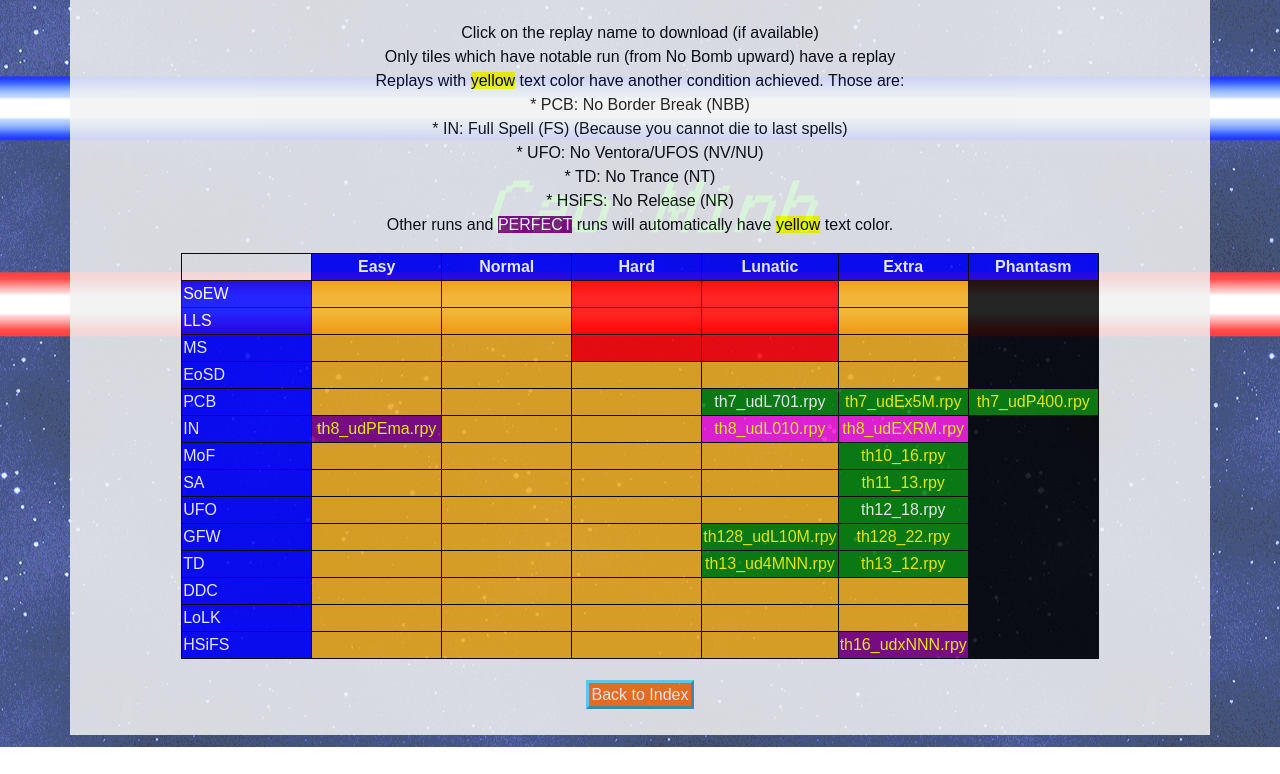
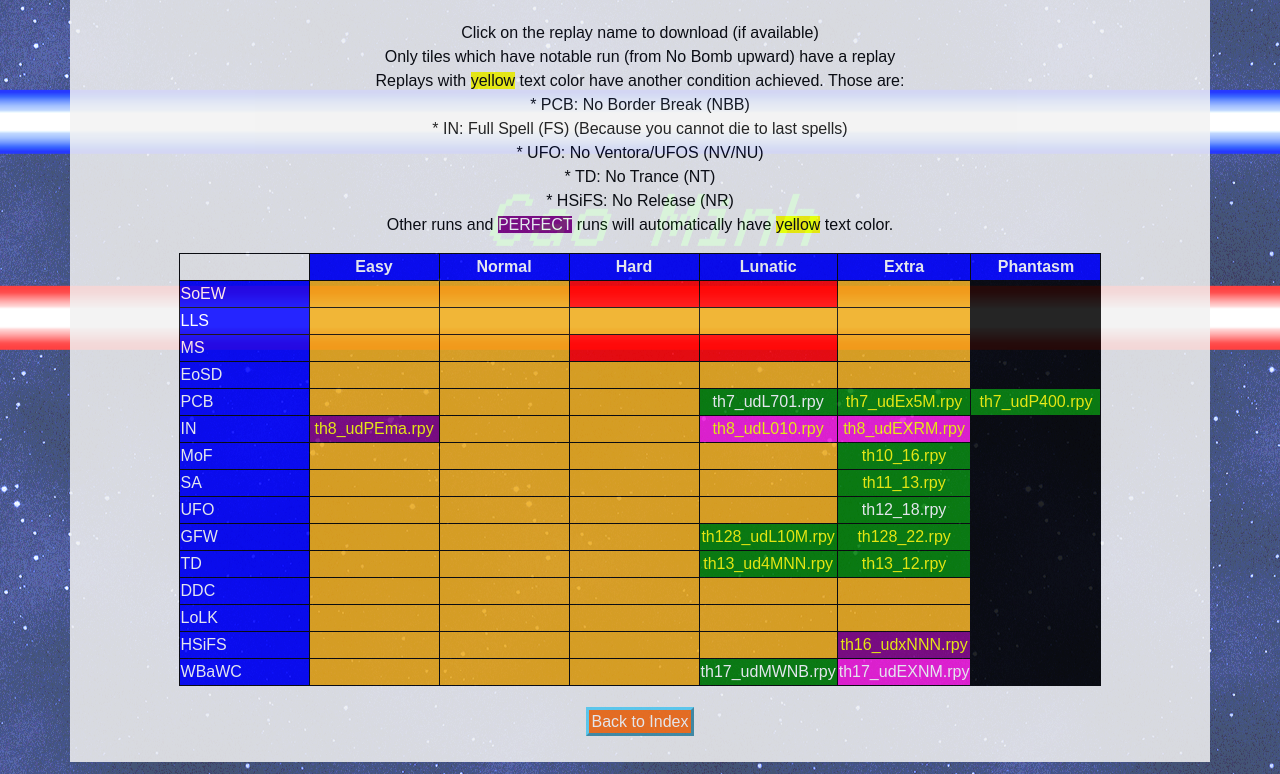
Before and after one commit to hoangcaominh/hcmgithubpage.github.io, a plain HTML site: page mainprogress.html in a window 1280 px wide. Shown: the part 330-1104 px from the top of the page. Before the commit the page ends 1077 px from the top, so only its background shows below. Drawn offline with nearby package versions, Linux system fonts and the light colour scheme.

Commit message:
Add WBaWC progress and update achievements

```diff
--- a/mainprogress.html
+++ b/mainprogress.html
@@ -73,8 +73,8 @@
 						<td class = 'name'>LLS</td>
 						<td class = 'occ'></td>
 						<td class = 'occ'></td>
-						<td class = 'no'></td>
-						<td class = 'no'></td>
+						<td class = 'occ'></td>
+						<td class = 'occ'></td>
 						<td class = 'occ'></td>
 						<td class = 'na'></td>
 					</tr>
@@ -195,7 +195,17 @@
 						<td class = 'occ'></td>
 						<td class = 'occ'></td>
 						<td class = 'occ'></td>
-						<td class = 'pr'><a style='color:yellow' href = 'replay/th16_udxNNN'>th16_udxNNN.rpy</a></td>
+						<td class = 'pr'><a style='color:yellow' href = 'replay/th16_udxNNN.rpy'>th16_udxNNN.rpy</a></td>
+						<td class = 'na'></td>
+					</tr>
+					<!--Touhou 17-->
+					<tr>
+						<td class = 'name'>WBaWC</td>
+						<td class = 'occ'></td>
+						<td class = 'occ'></td>
+						<td class = 'occ'></td>
+						<td class = 'nb'><a style='color:white' href = 'replay/th17_udMWNB.rpy'>th17_udMWNB.rpy</a></td>
+						<td class = 'nm'><a style='color:white' href = 'replay/th17_udEXNM.rpy'>th17_udEXNM.rpy</a></td>
 						<td class = 'na'></td>
 					</tr>
 				</tbody>
```
Also changed, not shown: achievement.html (+13 -1 lines), 2 other files.
